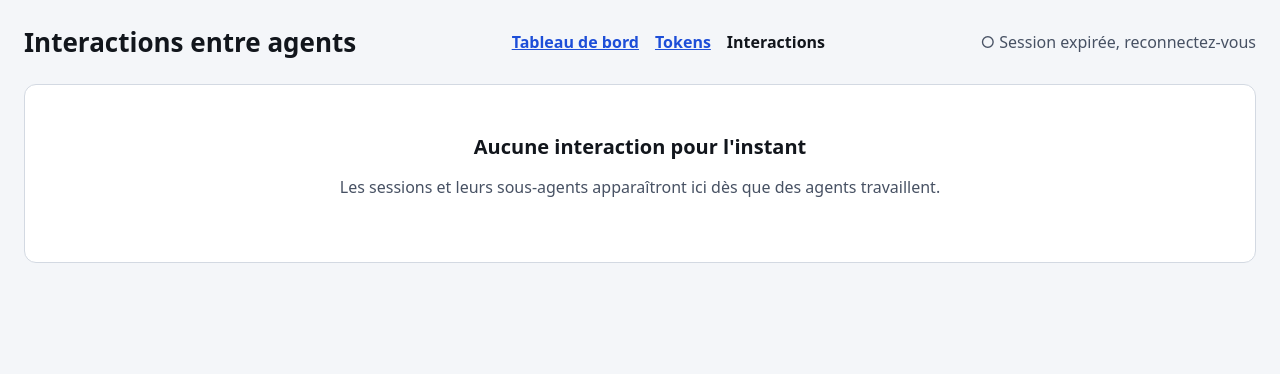
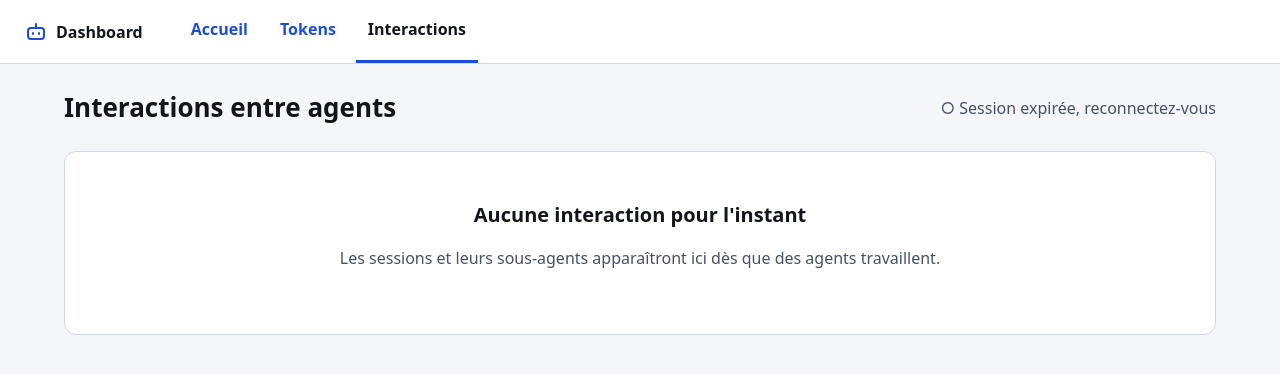
Before and after one commit to chebihiF/agent-factory, a FastAPI app: template apps/dashboard/src/dashboard/templates/interactions.html in a window 1280 px wide. Shown: the top 374 px of the page. Run offline with FastAPI, Linux system fonts and the light colour scheme; the template is opened without the code that fills it, so the values that code supplies are empty.

Commit message:
fix(dashboard): refonte mobile, barre d'onglets, cartes empilées, polices et cibles (#192, #193, #194)
Un seul <nav> : barre d'onglets basse sous 900 px (cibles 56 px, zone sûre iOS,
viewport-fit=cover), navigation horizontale dès 900 px, contenu 1200 px au plus.
Sous-agents de /interactions en cartes empilées sous 900 px, sans défilement
horizontal ; texte long qui passe à la ligne ; champs et liens de la connexion et
de la réessai à 44 px ; plus aucun texte sous 16 px.

Spec : docs/design/pause-plafond.md. Lecture seule inchangée.

```diff
--- a/apps/dashboard/src/dashboard/static/board.css
+++ b/apps/dashboard/src/dashboard/static/board.css
@@ -3,8 +3,7 @@
    Mise en page par @container : >= 1000 px côte à côte, en dessous tout empilé (360 px sans défilement horizontal). */
 *, *::before, *::after { box-sizing: border-box; }
 [hidden] { display: none !important; }
-body { margin: 0; background: var(--color-bg); color: var(--color-text); font-family: var(--font-sans); font-size: var(--font-size-body); line-height: 1.5; }
-main { container-type: inline-size; padding: var(--space-4); max-width: 1280px; margin: 0 auto; display: grid; gap: var(--space-4); }
+main { container-type: inline-size; padding: var(--space-4); max-width: 1200px; margin: 0 auto; display: grid; gap: var(--space-4); }
 h1 { font-size: var(--font-size-title); margin: 0; }
 h2 { font-size: var(--font-size-heading); margin: 0 0 var(--space-3); display: flex; flex-wrap: wrap; align-items: baseline; gap: var(--space-2); }
 h3 { font-size: var(--font-size-body); margin: 0; }
--- a/apps/dashboard/src/dashboard/static/nav.css
+++ b/apps/dashboard/src/dashboard/static/nav.css
@@ -1,3 +1,23 @@
-nav[aria-label="Navigation principale"] { display: flex; flex-wrap: wrap; gap: var(--space-4); font-size: var(--font-size-small); }
-nav[aria-label="Navigation principale"] a { color: var(--color-accent); font-weight: 600; }
-nav[aria-label="Navigation principale"] a[aria-current="page"] { color: var(--color-text); text-decoration: none; }
+/* nav.css — coque commune des pages (#192, #193, #194). Spec : docs/design/pause-plafond.md.
+   < 900 px : barre d'application haute + barre d'onglets basse (un seul <nav>, fixé en bas) ;
+   >= 900 px : en-tête avec navigation horizontale. 900 px = --bp-wide de la spec (une variable
+   CSS ne peut pas servir dans une media query). Variables de tokens.css uniquement. */
+*, *::before, *::after { box-sizing: border-box; }
+body { margin: 0; padding-bottom: calc(var(--target-tab) + var(--space-6) + env(safe-area-inset-bottom, 0px)); background: var(--color-bg); color: var(--color-text); font-family: var(--font-sans); font-size: var(--font-size-body); line-height: 1.5; }
+.page { max-width: 1200px; margin: 0 auto; padding: var(--space-4); overflow-wrap: anywhere; }
+.appbar { display: flex; align-items: center; gap: var(--space-3); min-height: 60px; padding: 0 var(--space-4); background: var(--color-surface); border-bottom: 1px solid var(--color-border-subtle); }
+.brand { display: flex; align-items: center; gap: var(--space-2); margin: 0; font-weight: 700; }
+.brand .icon { color: var(--color-accent); }
+.icon { width: 24px; height: 24px; flex: none; fill: none; stroke: currentColor; stroke-width: 2; stroke-linecap: round; stroke-linejoin: round; }
+nav[aria-label="Navigation principale"] { position: fixed; left: 0; right: 0; bottom: 0; z-index: 10; display: flex; gap: var(--space-1); padding: var(--space-2) var(--space-2) max(var(--space-3), env(safe-area-inset-bottom)); background: var(--color-surface); border-top: 1px solid var(--color-border); }
+nav[aria-label="Navigation principale"] a { flex: 1 1 0; min-width: 0; min-height: var(--target-tab); display: flex; flex-direction: column; align-items: center; justify-content: center; gap: 2px; padding: var(--space-1); border-radius: var(--radius-lg); color: var(--color-accent); font-weight: 600; line-height: 1.2; text-align: center; text-decoration: none; overflow-wrap: anywhere; }
+nav[aria-label="Navigation principale"] a[aria-current="page"] { background: var(--color-surface-2); color: var(--color-text); font-weight: 700; }
+@media (min-width: 900px) {
+  body { padding-bottom: 0; }
+  .page { padding: var(--space-5); }
+  .appbar { min-height: 64px; padding: 0 var(--space-5); }
+  nav[aria-label="Navigation principale"] { position: static; z-index: auto; align-self: stretch; margin-left: var(--space-5); padding: 0; gap: var(--space-2); background: none; border-top: 0; }
+  nav[aria-label="Navigation principale"] a { flex: none; flex-direction: row; min-height: var(--target-min); padding: 0 var(--space-3); border-radius: 0; border-bottom: 3px solid transparent; }
+  nav[aria-label="Navigation principale"] a[aria-current="page"] { background: none; border-bottom: 3px solid var(--color-accent); }
+  nav[aria-label="Navigation principale"] .icon { display: none; }
+}
--- a/apps/dashboard/src/dashboard/static/tokens.css
+++ b/apps/dashboard/src/dashboard/static/tokens.css
@@ -42,6 +42,7 @@
   --radius-pill: 999px;
   --focus-ring: 2px solid var(--color-focus);
   --target-min: 44px; /* cible tactile et clavier (#179) */
+  --target-tab: 56px; /* onglet de la barre basse mobile (#192) */
 }
 @media (prefers-color-scheme: dark) {
   :root:not([data-theme="light"]) {
--- /dev/null
+++ b/apps/dashboard/src/dashboard/templates/_appbar.html
@@ -0,0 +1,5 @@
+{#- Barre d'application commune : marque + navigation principale (_nav.html). `active` = route courante. -#}
+<header class="appbar">
+  <p class="brand"><svg class="icon" viewBox="0 0 24 24" aria-hidden="true" focusable="false"><rect x="4" y="8" width="16" height="11" rx="3"/><path d="M12 8V4"/><path d="M9 13v1"/><path d="M15 13v1"/></svg><span>Dashboard</span></p>
+  {% include "_nav.html" %}
+</header>
--- a/apps/dashboard/src/dashboard/templates/_nav.html
+++ b/apps/dashboard/src/dashboard/templates/_nav.html
@@ -1,5 +1,12 @@
+{#- Navigation principale : l'unique <nav> exposé de chaque page (barre d'onglets basse < 900 px,
+    navigation horizontale >= 900 px, même balisage). Icônes : SVG inline, trait 2 px. -#}
+{% set icons = {
+  "/": '<path d="M3 11l9-8 9 8"/><path d="M5 10v10h14V10"/>',
+  "/tokens": '<path d="M5 20V10"/><path d="M12 20V4"/><path d="M19 20v-7"/>',
+  "/interactions": '<path d="M4 5h16v11H9l-5 4z"/>',
+} %}
 <nav aria-label="Navigation principale">
-  {% for href, label in [("/", "Tableau de bord"), ("/tokens", "Tokens"), ("/interactions", "Interactions")] %}
-  <a href="{{ href }}"{% if href == active %} aria-current="page"{% endif %}>{{ label }}</a>
+  {% for href, label in [("/", "Accueil"), ("/tokens", "Tokens"), ("/interactions", "Interactions")] %}
+  <a href="{{ href }}"{% if href == active %} aria-current="page"{% endif %}><svg class="icon" viewBox="0 0 24 24" aria-hidden="true" focusable="false">{{ icons[href] | safe }}</svg><span>{{ label }}</span></a>
   {% endfor %}
 </nav>
--- a/apps/dashboard/src/dashboard/templates/interactions.html
+++ b/apps/dashboard/src/dashboard/templates/interactions.html
@@ -2,39 +2,45 @@
 <html lang="fr">
 <head>
   <meta charset="utf-8">
-  <meta name="viewport" content="width=device-width, initial-scale=1">
+  <meta name="viewport" content="width=device-width, initial-scale=1, viewport-fit=cover">
   <meta name="referrer" content="no-referrer">
   <title>Interactions entre agents — Agents Dashboard</title>
   <link rel="stylesheet" href="/static/tokens.css">
   <link rel="stylesheet" href="/static/nav.css">
   <style>
-    body { margin: 0; background: var(--color-bg); color: var(--color-text); font-family: var(--font-sans); font-size: var(--font-size-body); }
-    main { display: grid; gap: var(--space-5); padding: var(--space-5); max-width: 1280px; margin: 0 auto; }
-    header { display: flex; align-items: center; justify-content: space-between; gap: var(--space-4); flex-wrap: wrap; }
+    main { display: grid; gap: var(--space-5); }
+    .page-head { display: flex; align-items: center; justify-content: space-between; gap: var(--space-4); flex-wrap: wrap; }
     h1 { font-size: var(--font-size-title); margin: 0; }
     h2 { font-size: var(--font-size-heading); margin: 0 0 var(--space-3); }
     #live-status { margin: 0; font-size: var(--font-size-small); color: var(--color-text-muted); }
     #sessions { display: grid; gap: var(--space-5); }
     .panel { background: var(--color-surface); border: 1px solid var(--color-border-subtle); border-radius: var(--radius-lg); padding: var(--space-4); min-width: 0; }
-    .scroll { overflow-x: auto; }
     table { width: 100%; border-collapse: collapse; font-size: var(--font-size-data); font-variant-numeric: tabular-nums; }
     .sr-only { position: absolute; width: 1px; height: 1px; overflow: hidden; clip-path: inset(50%); white-space: nowrap; }
     th { text-align: left; font-size: var(--font-size-label); color: var(--color-text-muted); font-weight: 600; padding: var(--space-2) var(--space-3); border-bottom: 1px solid var(--color-border); }
-    td { padding: var(--space-2) var(--space-3); border-bottom: 1px solid var(--color-border-subtle); vertical-align: top; }
+    td { padding: var(--space-2) var(--space-3); border-bottom: 1px solid var(--color-border-subtle); vertical-align: top; overflow-wrap: anywhere; }
     code, time { font-family: var(--font-mono); font-size: var(--font-size-small); }
     .muted { color: var(--color-text-muted); }
     [role="alert"] { padding: var(--space-3) var(--space-4); border-radius: var(--radius-md); border: 1px solid var(--color-danger); background: var(--color-danger-bg); color: var(--color-danger); }
-    [role="alert"] a { color: inherit; font-weight: 600; }
+    [role="alert"] a { display: inline-flex; align-items: center; min-height: var(--target-min); color: inherit; font-weight: 600; }
+    /* < 900 px : chaque sous-agent devient une carte empilée (le libellé de colonne vient de data-label) */
+    @media (max-width: 899px) {
+      table, tbody, tr, td { display: block; }
+      thead { position: absolute; width: 1px; height: 1px; overflow: hidden; clip-path: inset(50%); }
+      tr { padding: var(--space-3); margin-bottom: var(--space-3); border: 1px solid var(--color-border-subtle); border-radius: var(--radius-md); background: var(--color-surface-2); }
+      td { display: grid; grid-template-columns: minmax(0, 8rem) minmax(0, 1fr); gap: var(--space-3); padding: var(--space-1) 0; border-bottom: 0; }
+      td::before { content: attr(data-label); font-weight: 600; color: var(--color-text-muted); }
+    }
     .empty { text-align: center; padding: var(--space-7) var(--space-4); }
   </style>
 </head>
 <body>
-  <main{% if last_id is not none %} data-stream data-last-id="{{ last_id }}" data-refresh="#sessions"{% endif %}>
-    <header>
+  {% with active="/interactions" %}{% include "_appbar.html" %}{% endwith %}
+  <main class="page"{% if last_id is not none %} data-stream data-last-id="{{ last_id }}" data-refresh="#sessions"{% endif %}>
+    <div class="page-head">
       <h1>Interactions entre agents</h1>
-      {% with active="/interactions" %}{% include "_nav.html" %}{% endwith %}
       <p id="live-status" role="status"></p>
-    </header>
+    </div>
     {% if error_at %}
     <div role="alert">
       <strong>Erreur :</strong> les données sont indisponibles (tentative à <time>{{ error_at }}</time> UTC).
@@ -47,7 +53,6 @@
         <h2 id="session-{{ loop.index }}">Session <code>{{ s.session_id }}</code></h2>
         <p class="muted">{{ s.event_count }} événement(s) · de <time datetime="{{ s.first_ts }}">{{ s.first_label }}</time> à <time datetime="{{ s.last_ts }}">{{ s.last_label }}</time> UTC</p>
         {% if s.subagents %}
-        <div class="scroll">
         <table>
           <caption class="sr-only">Sous-agents lancés par la session {{ s.session_id }}</caption>
           <thead>
@@ -56,17 +61,16 @@
           <tbody>
             {% for a in s.subagents %}
             <tr>
-                <td>{{ a.agent_type or "—" }}</td>
-                <td><code>{{ a.agent_id }}</code></td>
-                <td>{% if a.model %}<code>{{ a.model }}</code>{% else %}—{% endif %}</td>
-                <td>{{ a.start_label }}</td>
-                <td>{% if a.running %}○ En cours{% elif a.silent %}◌ Terminé sans signal{% else %}● Terminé{% endif %}</td>
-                <td>{{ a.duration_label }}</td>
+              <td data-label="Sous-agent">{{ a.agent_type or "—" }}</td>
+              <td data-label="Identifiant"><code>{{ a.agent_id }}</code></td>
+              <td data-label="Modèle">{% if a.model %}<code>{{ a.model }}</code>{% else %}—{% endif %}</td>
+              <td data-label="Début (UTC)">{{ a.start_label }}</td>
+              <td data-label="État">{% if a.running %}○ En cours{% elif a.silent %}◌ Terminé sans signal{% else %}● Terminé{% endif %}</td>
+              <td data-label="Durée">{{ a.duration_label }}</td>
             </tr>
             {% endfor %}
           </tbody>
         </table>
-        </div>
         {% else %}
         <p class="muted">Aucun sous-agent lancé.</p>
         {% endif %}
--- a/apps/dashboard/src/dashboard/templates/login.html
+++ b/apps/dashboard/src/dashboard/templates/login.html
@@ -2,7 +2,7 @@
 <html lang="fr">
 <head>
   <meta charset="utf-8">
-  <meta name="viewport" content="width=device-width, initial-scale=1">
+  <meta name="viewport" content="width=device-width, initial-scale=1, viewport-fit=cover">
   <meta name="referrer" content="no-referrer">
   <title>Connexion — Agents Dashboard</title>
   <link rel="stylesheet" href="/static/tokens.css">
@@ -12,8 +12,8 @@
     h1 { font-size: var(--font-size-title); margin: 0 0 var(--space-5); }
     form { display: grid; gap: var(--space-3); }
     label { font-size: var(--font-size-label); color: var(--color-text-muted); }
-    input { min-height: 36px; padding: var(--space-2) var(--space-3); border: 1px solid var(--color-border); border-radius: var(--radius-sm); background: var(--color-surface); color: var(--color-text); font: inherit; }
-    button { min-height: 36px; border: 0; border-radius: var(--radius-md); background: var(--color-accent); color: var(--color-on-accent); font: inherit; font-weight: 600; cursor: pointer; }
+    input { min-height: var(--target-min); padding: var(--space-2) var(--space-3); border: 1px solid var(--color-border); border-radius: var(--radius-sm); background: var(--color-surface); color: var(--color-text); font: inherit; }
+    button { min-height: var(--target-min); border: 0; border-radius: var(--radius-md); background: var(--color-accent); color: var(--color-on-accent); font: inherit; font-weight: 600; cursor: pointer; }
     [role="alert"] { margin: 0 0 var(--space-4); padding: var(--space-3); border-radius: var(--radius-sm); background: var(--color-danger-bg); color: var(--color-danger); }
   </style>
 </head>
```
Also changed, not shown: apps/dashboard/src/dashboard/templates/board.html (+5 -3 lines), apps/dashboard/src/dashboard/templates/tokens.html (+15 -15 lines), apps/dashboard/tests/test_interactions.py (+11 -0 lines), apps/dashboard/tests/test_main.py (+12 -8 lines), apps/dashboard/tests/test_responsive.py (added, +178 -0 lines), apps/dashboard/tests/test_stream.py (+3 -1 lines), contracts/dashboard-routes.md (+1 -1 lines), docs/MAP.md (+4 -1 lines). Lines whose indentation alone changed are shown as unchanged.
